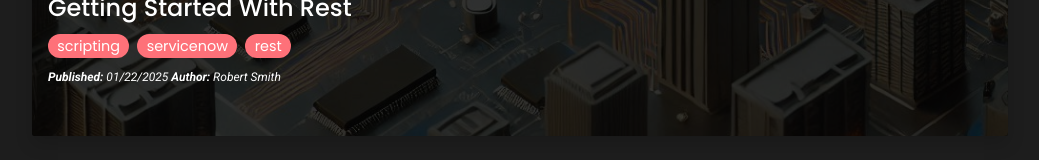
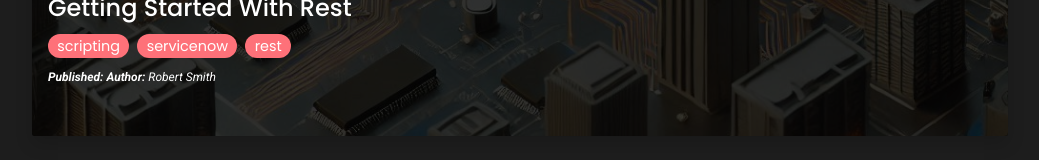
Before and after one commit to Her0Zer0/blog, an Astro site: page /blog/getting_started_with_rest in a window 1280 px wide. Shown: the part 1081-1241 px from the top of the page, without its empty margins (120-1159 px from the left). Built offline with nearby package versions, Linux system fonts and the light colour scheme; Astro itself is replaced by a stand-in of ours.

Commit message:
adding changes

```diff
--- a/src/pages/getting_started_with_rest.md
+++ b/src/pages/getting_started_with_rest.md
@@ -6,7 +6,7 @@ poster:
     url: '/blog/assets/circuit_buildings.png'
     alt: 'A circuit board with office buildings as the chips and transistors.'
 tags: ['scripting', 'servicenow', 'rest']
-published: '01/22/2025'
+published:
 author: 'Robert Smith'
 imageCredit: ''
 ---
```
